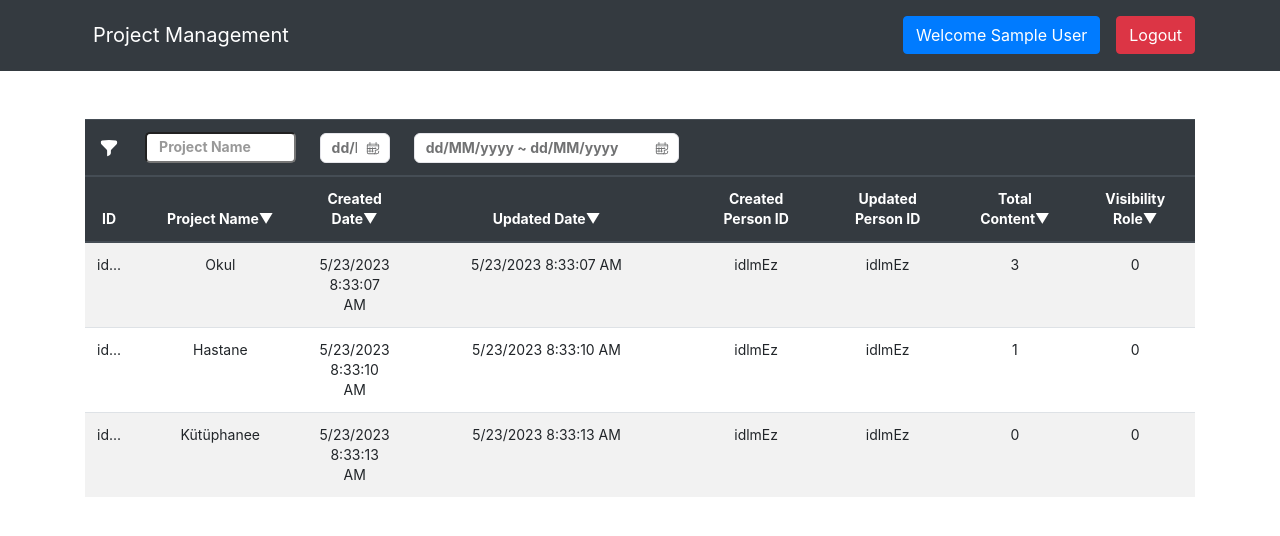
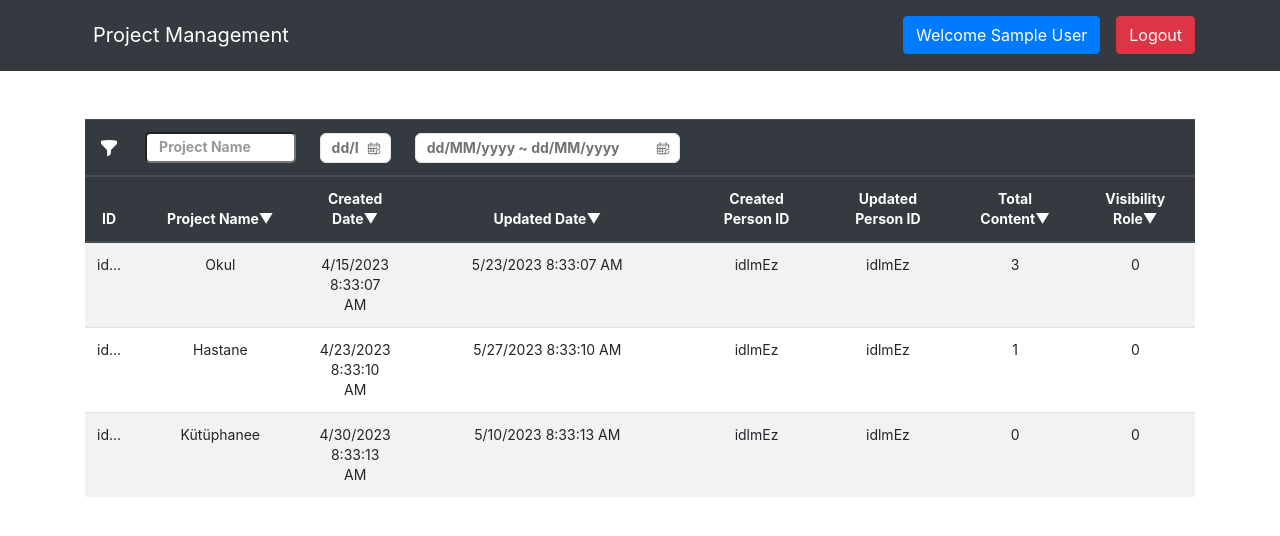
Before and after one commit to EmrahMorgil/Documentation-Management, a React (Create React App) app: page /projects in a window 1280 px wide. Shown: the top 536 px of the page. Built offline with nearby package versions, Linux system fonts and the light colour scheme; data requests are answered from the project's data file; sample sign-in values are in the browser's storage.

Commit message:
proje createdDate ve updatedDate aynanda filtreleme sorunu çözüldü

```diff
--- a/api/db.json
+++ b/api/db.json
@@ -3,7 +3,7 @@
     {
       "id": "idDMMXQTDMEI3B-I4y3y7BS",
       "projectName": "Okul",
-      "createdDate": "2023-05-23T08:33:07.662Z",
+      "createdDate": "2023-04-15T08:33:07.662Z",
       "updatedDate": "2023-05-23T08:33:07.662Z",
       "createdPerson": "idlmEzEIU1sZQVORJ1cYOes",
       "updatedPerson": "idlmEzEIU1sZQVORJ1cYOes",
@@ -13,8 +13,8 @@
     {
       "id": "idgb1ElNEHnVj0F14zNwreE",
       "projectName": "Hastane",
-      "createdDate": "2023-05-23T08:33:10.470Z",
-      "updatedDate": "2023-05-23T08:33:10.470Z",
+      "createdDate": "2023-04-23T08:33:10.470Z",
+      "updatedDate": "2023-05-27T08:33:10.470Z",
       "createdPerson": "idlmEzEIU1sZQVORJ1cYOes",
       "updatedPerson": "idlmEzEIU1sZQVORJ1cYOes",
       "totalContent": 1,
@@ -23,8 +23,8 @@
     {
       "id": "idDwTrd4DU0Fd3HAqqXIhM1",
       "projectName": "Kütüphanee",
-      "createdDate": "2023-05-23T08:33:13.106Z",
-      "updatedDate": "2023-05-23T08:33:13.106Z",
+      "createdDate": "2023-04-30T08:33:13.106Z",
+      "updatedDate": "2023-05-10T08:33:13.106Z",
       "createdPerson": "idlmEzEIU1sZQVORJ1cYOes",
       "updatedPerson": "idlmEzEIU1sZQVORJ1cYOes",
       "totalContent": 0,
--- a/src/components/ProjectComponents/ProjectFilters/ProjectFilterDates/ProjectCreatedDateFilter.tsx
+++ b/src/components/ProjectComponents/ProjectFilters/ProjectFilterDates/ProjectCreatedDateFilter.tsx
@@ -1,4 +1,4 @@
-import React from 'react'
+import React, {useState} from 'react'
 import { useDispatch, useSelector } from 'react-redux'
 import { DateRangePicker } from 'rsuite'
 import { dateFilterClear, setProjects, setVisibilityProjects } from '../../../../redux/projects/projectsSlice';
@@ -14,7 +14,9 @@ const ProjectCreatedDateFilter: React.FC<IProjectDateFilter> = ({adminLoggedIn})
 
     const dispatch = useDispatch();
     const allProjects = useSelector((state: RootState)=>state.projects.allProjects);
+    const projects = useSelector((state: RootState)=>state.projects.projects);
     const allVisibilityProjects = useSelector((state: RootState)=>state.projects.allVisibilityProjects);
+    const [createdDateFilter, setCreatedDateFilter] = useState();
 
     const createdDateRangeFilter = (value: any) => {
 
@@ -25,6 +27,7 @@ const ProjectCreatedDateFilter: React.FC<IProjectDateFilter> = ({adminLoggedIn})
           let filteredDates = allProjects.filter(function(date: mdlProject) {
             return new Date(date.createdDate) >= startDate && new Date(date.createdDate) <= endDate;
           });
+          setCreatedDateFilter(projects);
           dispatch(setProjects(filteredDates));
         }else{
           let startDate = new Date(value ? value[0] : "");
@@ -32,12 +35,13 @@ const ProjectCreatedDateFilter: React.FC<IProjectDateFilter> = ({adminLoggedIn})
           let filteredDates = allVisibilityProjects.filter(function(date: mdlProject) {
             return new Date(date.createdDate) >= startDate && new Date(date.createdDate) <= endDate;
           });
+          setCreatedDateFilter(projects);
           dispatch(setVisibilityProjects(filteredDates));
         }
         };
 
   return (
-    <DateRangePicker onOk={createdDateRangeFilter} onClean={()=>dispatch(dateFilterClear())} size="sm"/>
+    <DateRangePicker onOk={createdDateRangeFilter} onClean={()=>dispatch(setProjects(createdDateFilter))} size="sm"/>
   )
 }
 
--- a/src/components/ProjectComponents/ProjectFilters/ProjectFilterDates/ProjectUpdatedDateFilter.tsx
+++ b/src/components/ProjectComponents/ProjectFilters/ProjectFilterDates/ProjectUpdatedDateFilter.tsx
@@ -1,4 +1,4 @@
-import React from 'react'
+import React, {useState} from 'react'
 import { IProjectDateFilter } from './ProjectCreatedDateFilter'
 import { useDispatch, useSelector } from 'react-redux';
 import { RootState } from '../../../../redux/store';
@@ -11,6 +11,8 @@ const ProjectUpdatedDateFilter: React.FC<IProjectDateFilter> = ({adminLoggedIn})
     const dispatch = useDispatch();
     const allProjects = useSelector((state: RootState)=>state.projects.allProjects);
     const allVisibilityProjects = useSelector((state: RootState)=>state.projects.allVisibilityProjects);
+    const projects = useSelector((state: RootState)=>state.projects.projects);
+    const [updatedDateFilter, setUpdatedDateFilter] = useState();
 
     const updatedDateRangeFilter = (value: any) => {
 
@@ -21,6 +23,7 @@ const ProjectUpdatedDateFilter: React.FC<IProjectDateFilter> = ({adminLoggedIn})
           let filteredDates = allProjects.filter(function(date: mdlProject) {
             return new Date(date.updatedDate) >= startDate && new Date(date.updatedDate) <= endDate;
           });
+          setUpdatedDateFilter(projects);
           dispatch(setProjects(filteredDates));
         }else{
           let startDate = new Date(value ? value[0] : "");
@@ -28,13 +31,14 @@ const ProjectUpdatedDateFilter: React.FC<IProjectDateFilter> = ({adminLoggedIn})
           let filteredDates = allVisibilityProjects.filter(function(date: mdlProject) {
             return new Date(date.updatedDate) >= startDate && new Date(date.updatedDate) <= endDate;
           });
+          setUpdatedDateFilter(projects);
           dispatch(setVisibilityProjects(filteredDates));
         }
       };
 
 
   return (
-    <DateRangePicker onOk={updatedDateRangeFilter} onClean={()=>dispatch(dateFilterClear())} size="sm"/>
+    <DateRangePicker onOk={updatedDateRangeFilter} onClean={()=>dispatch(setProjects(updatedDateFilter))} size="sm"/>
   )
 }
 
```
